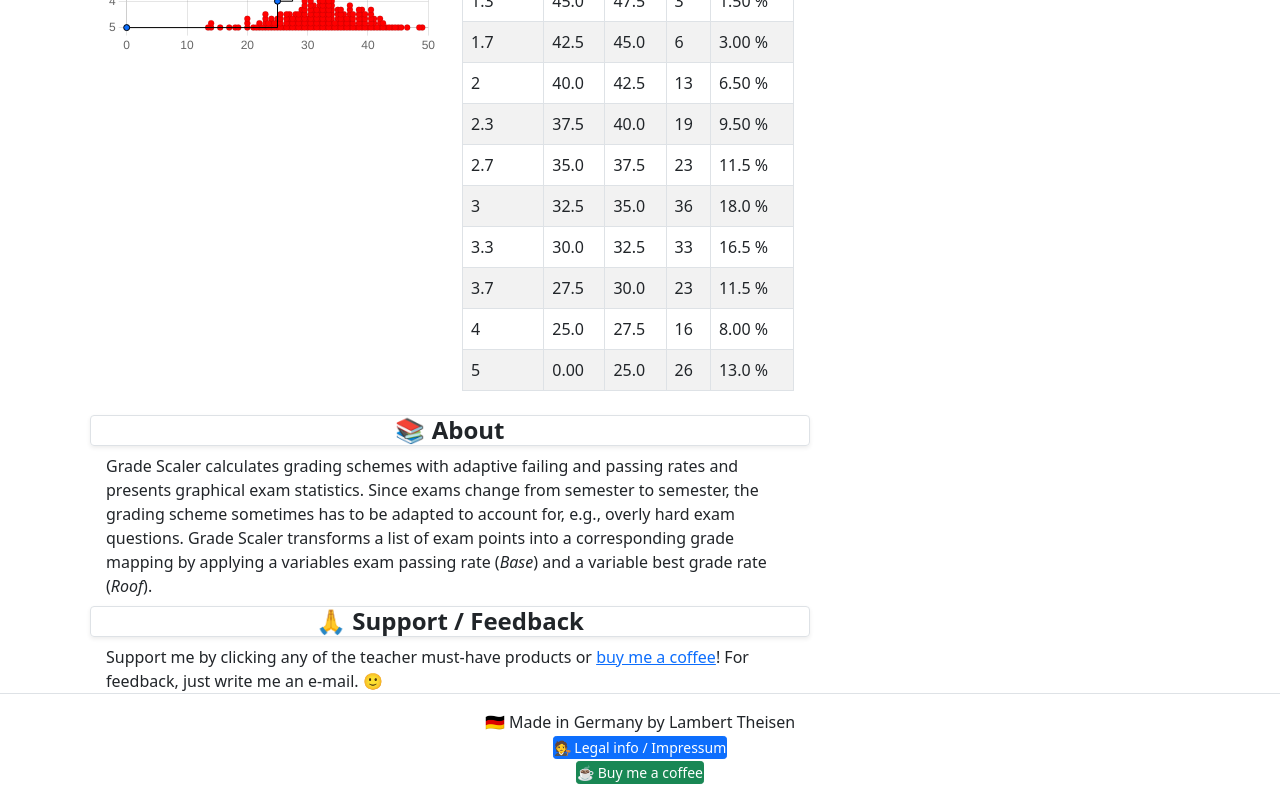
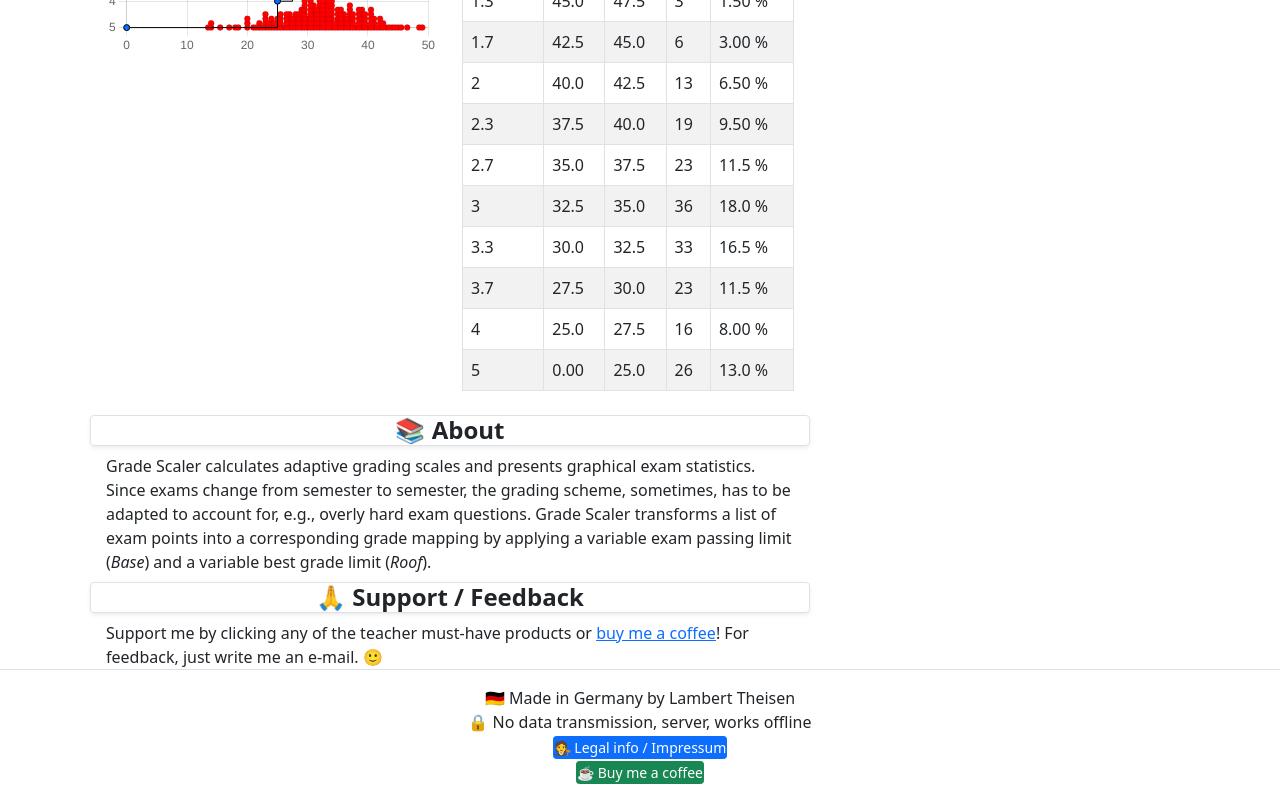
Before and after one commit to lamBOOO/gradescaler, a Next.js app: page / in a window 1280 px wide. Shown: the part 702-1502 px from the top of the page. Built offline with nearby package versions, Linux system fonts and the light colour scheme.

Commit message:
Change text

```diff
--- a/components/App.js
+++ b/components/App.js
@@ -347,7 +347,7 @@ export default class App extends Component {
                   <h2 className="rounded border shadow-sm fs-4 fw-bold m-2 text-center">📚 About</h2>
                   <Container className="">
                     <Row><Col>
-                      Grade Scaler calculates grading schemes with adaptive failing and passing rates and presents graphical exam statistics. Since exams change from semester to semester, the grading scheme sometimes has to be adapted to account for, e.g., overly hard exam questions. Grade Scaler transforms a list of exam points into a corresponding grade mapping by applying a variables exam passing rate (<i>Base</i>) and a variable best grade rate (<i>Roof</i>).
+                      Grade Scaler calculates adaptive grading scales and presents graphical exam statistics. Since exams change from semester to semester, the grading scheme, sometimes, has to be adapted to account for, e.g., overly hard exam questions. Grade Scaler transforms a list of exam points into a corresponding grade mapping by applying a variable exam passing limit (<i>Base</i>) and a variable best grade limit (<i>Roof</i>).
                     </Col></Row>
                   </Container>
                 </div>
@@ -745,6 +745,7 @@ class Footer extends Component {
     return (
       <div className="p-3 text-center border-top">
         <div className="">🇩🇪 Made in Germany by Lambert Theisen</div>
+        <div className="">🔒 No data transmission, server, works offline</div>
         <LegalButton />
         <Button className="btn-sm p-0" variant="success" href="https://www.buymeacoffee.com/theisen">☕️ Buy me a coffee</Button>
       </div>
```
